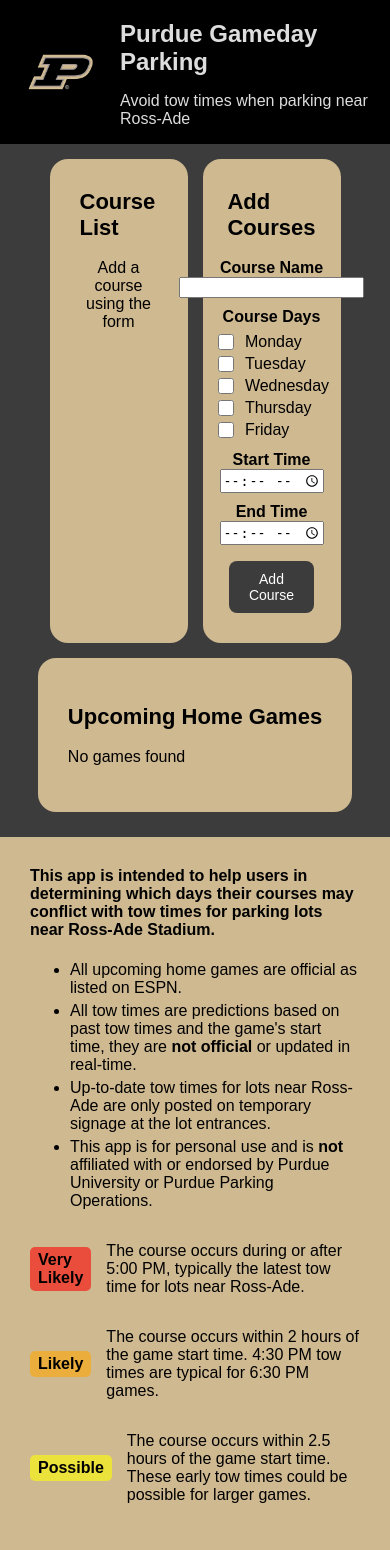
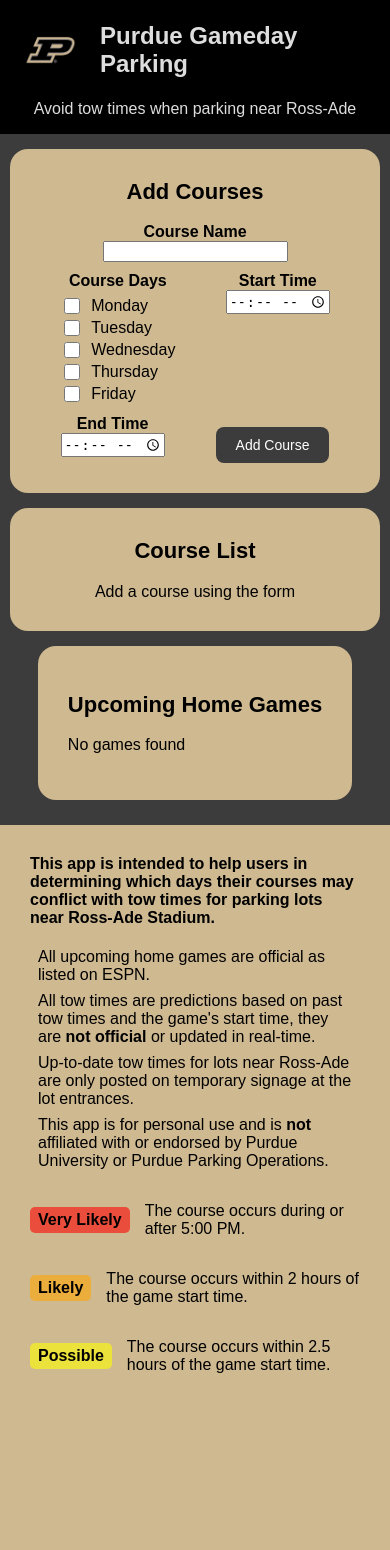
Before and after one commit to V0rsity/game-day-parking, a Flask app: page / in a window 390 px wide. After the commit the page ends 1373 px from the top, so only its background shows below. Run offline with Flask 3, Linux system fonts and the light colour scheme; data that the repository does not hold is empty; parts of the project's set-up code (start-up, migrations or seed data) failed here and were passed over.

Commit message:
Improved mobile view

```diff
--- a/app/static/globals.css
+++ b/app/static/globals.css
@@ -7,6 +7,19 @@ body {
     flex-direction: column;
     align-items: center;
     background-color: #3d3c3c;
+}
+
+.show-mobile {
+    display: none;
+}
+
+@media screen and (max-width: 600px) {
+    .hide-mobile {
+        display: none;
+    }
+    .show-mobile {
+        display: block;
+    }
 }
 
 /* Top bar */
@@ -26,6 +39,19 @@ body {
 
 .topbar h1 {
     margin-bottom: 0;
+}
+
+@media screen and (max-width: 600px) {
+    .topbar h1 {
+        margin: 0;
+    }
+    .topbar img {
+        margin: 20px;
+    }
+    .topbar p {
+        margin-top: 0;
+        text-align: center;
+    }
 }
 
 /* Error Section */
@@ -67,6 +93,23 @@ h2 {
     justify-self: center;
     font-size: 22px;
     margin-top: 0;
+}
+
+@media screen and (max-width: 600px) {
+    .courses {
+        flex-direction: column-reverse;
+        gap: 0;
+    }
+
+    .courses .container {
+        width: auto;
+        margin: 15px 10px 0;
+    }
+
+    .container {
+        width: auto;
+        margin: 15px 10px 0;
+    }
 }
 
 /* Course Form */
@@ -122,6 +165,19 @@ h2 {
 
 .day-input.top {
     margin-top: 5px;
+}
+
+@media screen and (max-width: 600px) {
+    #course-form {
+        flex-direction: row;
+        flex-wrap: wrap;
+        justify-content: space-around;
+        align-items: flex-start;
+    }
+
+    #course-form button {
+        margin-top: 12px;
+    }
 }
 
 /* Course List */
@@ -196,6 +252,7 @@ h2 {
 .conflict-badge {
     padding: 4px 8px 4px 8px;
     border-radius: 5px;
+    white-space: nowrap;
 }
 
 /* Notes section */
@@ -225,3 +282,16 @@ h2 {
     align-items: center;
     gap: 15px;
 }
+
+@media screen and (max-width: 600px) {
+
+    .notes ul {
+        list-style-type: none;
+        padding: 0 8px;
+    }
+
+    .notes li {
+        margin: 8px 0 8px;
+    }
+
+}
--- a/app/templates/index.html
+++ b/app/templates/index.html
@@ -4,13 +4,17 @@
     <title>Purdue Gameday Parking</title>
     <link rel="stylesheet" href="{{ url_for('static', filename='globals.css') }}">
     <link rel="icon" type="image/png" href="/static/icons/purdue-edu-logo.png">
+    <meta name="viewport" content="width=device-width, initial-scale=1.0">
 </head>
 <body>
     <!-- Topbar -->
     <section class="topbar" id="topbar">
-        <img src="/static/icons/purdue-edu-logo.png" alt="" width="80" height="80">
+        <img src="/static/icons/purdue-edu-logo.png" class="hide-mobile" alt="" width="80" height="80">
         <div>
-            <h1>Purdue Gameday Parking</h1>
+            <div style="display: flex; align-items: center;">
+                <img src="/static/icons/purdue-edu-logo.png" class="show-mobile" alt="" width="60" height="60">
+                <h1>Purdue Gameday Parking</h1>
+            </div>
             <p>Avoid tow times when parking near Ross-Ade</p>
         </div>
     </section>
@@ -140,15 +144,15 @@
             <div class="legend">
                 <div class="legend-item">
                     <div class="conflict-badge" style="background-color: #FF000095;"><b>Very Likely</b></div>
-                    <p>The course occurs during or after 5:00 PM, typically the latest tow time for lots near Ross-Ade.</p>
+                    <p>The course occurs during or after 5:00 PM<span class="hide-mobile">, typically the latest tow time for lots near Ross-Ade</span>.</p>
                 </div>
                 <div class="legend-item">
                     <div class="conflict-badge" style="background-color: #FFA50095;"><b>Likely</b></div>
-                    <p>The course occurs within 2 hours of the game start time. 4:30 PM tow times are typical for 6:30 PM games.</p>
+                    <p>The course occurs within 2 hours of the game start time.<span class="hide-mobile"> 4:30 PM tow times are typical for 6:30 PM games.</span></p>
                 </div>
                 <div class="legend-item">
                     <div class="conflict-badge" style="background-color: #FFFF0095;"><b>Possible</b></div>
-                    <p>The course occurs within 2.5 hours of the game start time. These early tow times could be possible for larger games.</p>
+                    <p>The course occurs within 2.5 hours of the game start time.<span class="hide-mobile"> These early tow times could be possible for larger games.</span></p>
                 </div>
             </div>
         </div>
```
